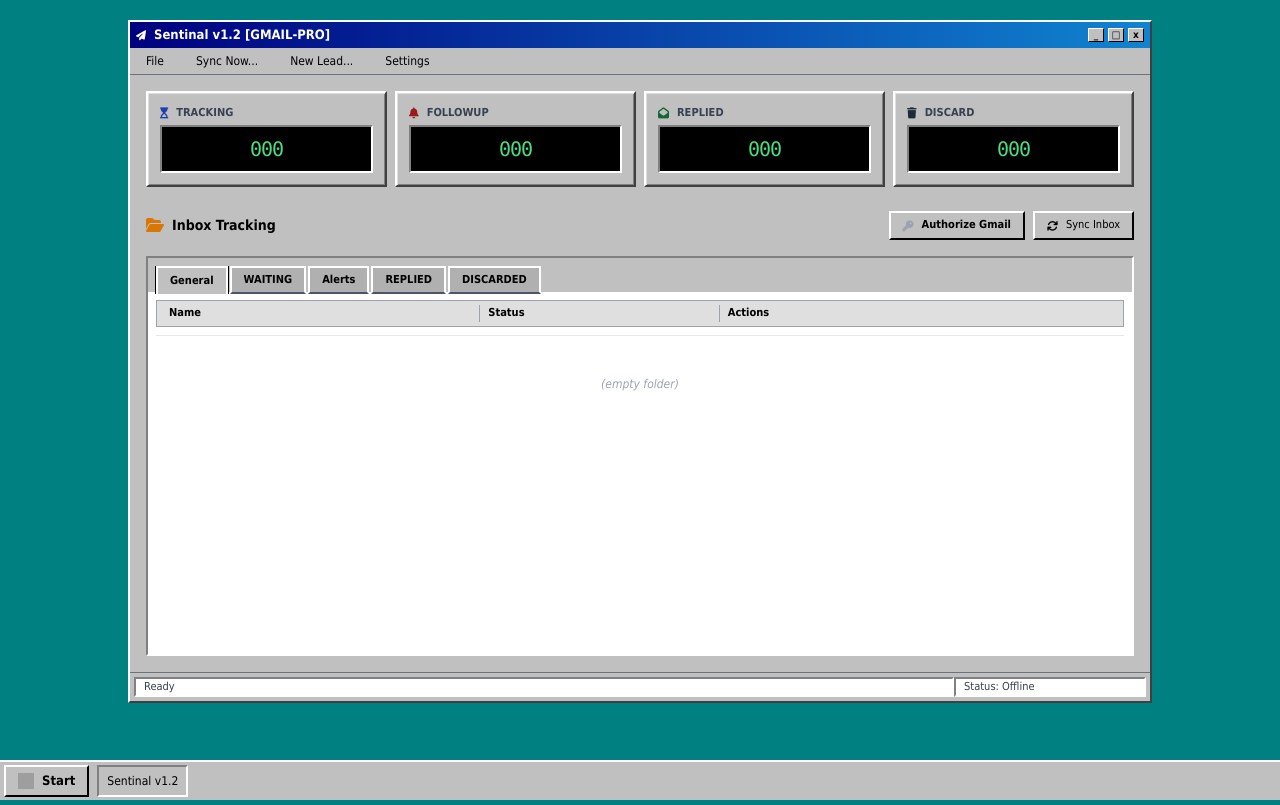
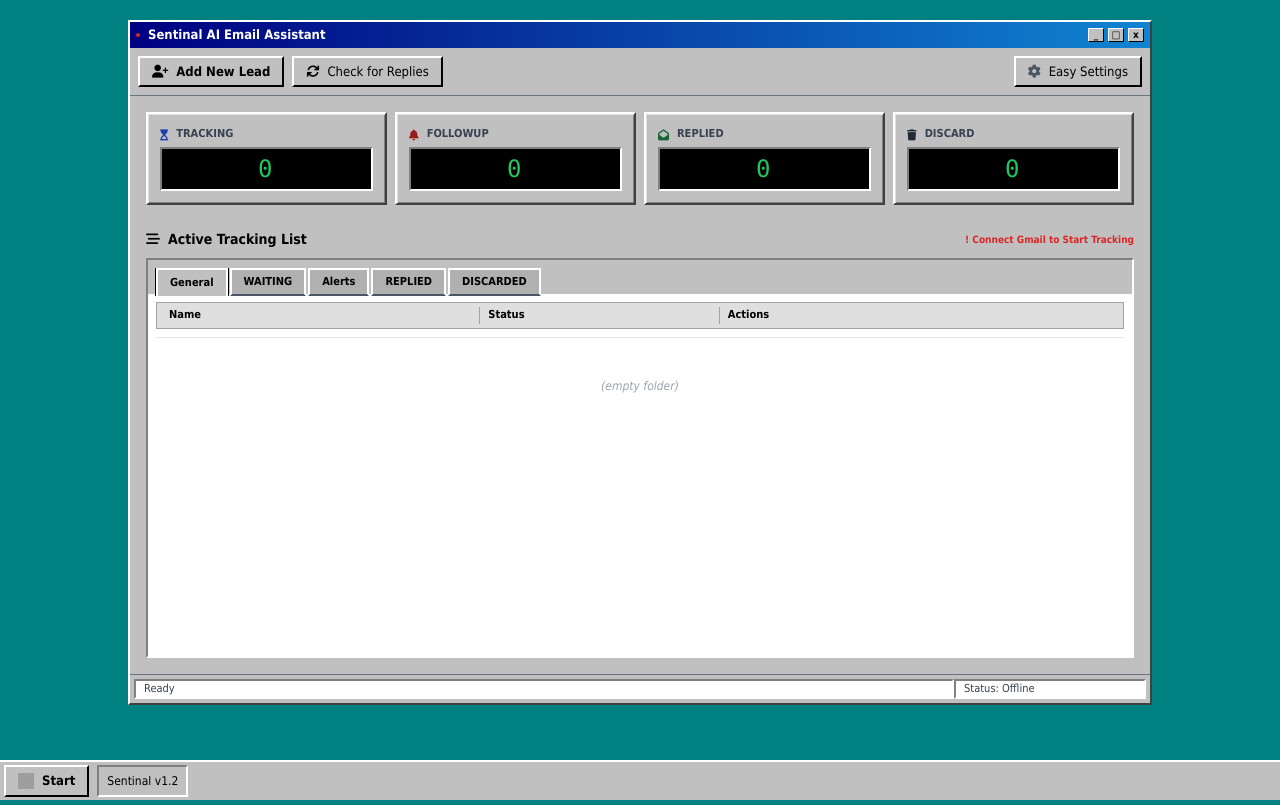
Before and after one commit to dhagamonish/sentinal---AI-Email-Tracker, a React (Vite) app: page / in a window 1280 px wide. Built offline with nearby package versions, Linux system fonts and the light colour scheme; grey boxes are pictures that could not be loaded.

Commit message:
UI: Complete simplification and fix syntax errors

```diff
--- a/App.tsx
+++ b/App.tsx
@@ -187,10 +187,11 @@ const App: React.FC = () => {
   return (
     <div className="max-w-5xl mx-auto pb-20">
       <div className="win95-outset overflow-hidden">
+        {/* Title Bar */}
         <div className="win95-titlebar">
           <div className="flex items-center gap-2">
-            <i className="fas fa-paper-plane text-[10px]"></i>
-            <span>Sentinal v1.2 [GMAIL-PRO]</span>
+            <i className="fas fa-radar text-[12px] bg-red-600 p-0.5 rounded-sm"></i>
+            <span>Sentinal AI Email Assistant</span>
           </div>
           <div className="flex gap-1">
             <button className="win95-close">_</button>
@@ -199,39 +200,37 @@ const App: React.FC = () => {
           </div>
         </div>
 
-        <div className="flex bg-[#c0c0c0] border-b border-gray-500 text-[12px] px-2 py-1 gap-4">
-          <button className="hover:bg-[#000080] hover:text-white px-2">File</button>
-          <button className="hover:bg-[#000080] hover:text-white px-2" onClick={syncWithGmail}>Sync Now...</button>
-          <button className="hover:bg-[#000080] hover:text-white px-2" onClick={() => setIsAddModalOpen(true)}>New Lead...</button>
-          <button className="hover:bg-[#000080] hover:text-white px-2" onClick={() => setIsSettingsOpen(true)}>Settings</button>
+        {/* Simplified Action Bar */}
+        <div className="flex bg-[#c0c0c0] border-b border-gray-500 text-[12px] p-2 gap-2">
+          <button className="win95-button flex items-center gap-2 font-bold" onClick={() => setIsAddModalOpen(true)}>
+            <i className="fas fa-user-plus"></i>
+            Add New Lead
+          </button>
+          <button className="win95-button flex items-center gap-2" onClick={syncWithGmail} disabled={isSyncing}>
+            <i className={`fas fa-sync ${isSyncing ? 'animate-spin' : ''}`}></i>
+            {isSyncing ? 'Scanning Inbox...' : 'Check for Replies'}
+          </button>
+          <div className="flex-1"></div>
+          <button className="win95-button flex items-center gap-2" onClick={() => setIsSettingsOpen(true)}>
+            <i className="fas fa-cog text-gray-600"></i>
+            Easy Settings
+          </button>
         </div>
 
         <div className="p-4 bg-[#c0c0c0]">
           <Dashboard stats={stats} total={emails.length} />
 
           <div className="mt-6">
-            <div className="flex items-center justify-between mb-4">
-              <div className="flex items-center gap-2">
-                <i className="fas fa-folder-open text-amber-600"></i>
-                <h2 className="text-[14px] font-bold">Inbox Tracking</h2>
-              </div>
-              <div className="flex gap-2">
-                <button
-                  onClick={handleConnectGmail}
-                  className="win95-button flex items-center gap-2 font-bold !text-[11px]"
-                >
-                  <i className={`fas fa-key ${gmailToken ? 'text-green-600' : 'text-gray-400'}`}></i>
-                  {gmailToken ? 'Token Active' : 'Authorize Gmail'}
+            <div className="flex items-center justify-between mb-2">
+              <h2 className="text-[14px] font-bold flex items-center gap-2">
+                <i className="fas fa-stream"></i>
+                Active Tracking List
+              </h2>
+              {!gmailToken && (
+                <button onClick={handleConnectGmail} className="text-[10px] text-red-600 font-bold hover:underline">
+                  ! Connect Gmail to Start Tracking
                 </button>
-                <button
-                  onClick={syncWithGmail}
-                  disabled={isSyncing}
-                  className="win95-button flex items-center gap-2 !text-[11px]"
-                >
-                  <i className={`fas fa-sync ${isSyncing ? 'animate-spin' : ''}`}></i>
-                  {isSyncing ? 'Syncing...' : 'Sync Inbox'}
-                </button>
-              </div>
+              )}
             </div>
 
             <div className="win95-inset bg-white min-h-[400px]">
@@ -314,23 +313,28 @@ const App: React.FC = () => {
             </div>
           </div>
         </div>
-      )}
+      )
+      }
 
-      {isAddModalOpen && (
+      {
+        isAddModalOpen && (
           <AddEmailModal
             onClose={() => setIsAddModalOpen(false)}
             onAdd={addEmail}
           />
-      )}
+        )
+      }
 
-      {selectedEmailForFollowUp && (
+      {
+        selectedEmailForFollowUp && (
           <FollowUpGenerator
             email={selectedEmailForFollowUp}
             onClose={() => setSelectedEmailForFollowUp(null)}
             onSend={recordFollowUp}
           />
-      )}
-    </div>
+        )
+      }
+    </div >
   );
 };
 
--- a/components/Dashboard.tsx
+++ b/components/Dashboard.tsx
@@ -23,10 +23,10 @@ const Dashboard: React.FC<Props> = ({ stats, total }) => {
             <i className={`fas ${card.icon} ${card.color}`}></i>
             <span>{card.label}</span>
           </div>
-          <div className="win95-inset bg-black p-2 text-center">
-             <span className="text-xl font-mono text-green-400 tracking-tighter">
-                {String(card.value).padStart(3, '0')}
-             </span>
+          <div className="win95-inset bg-black p-1 text-center">
+            <span className="text-2xl font-mono text-green-500 tracking-widest">
+              {card.value}
+            </span>
           </div>
         </div>
       ))}
--- a/components/EmailCard.tsx
+++ b/components/EmailCard.tsx
@@ -17,9 +17,9 @@ const EmailCard: React.FC<Props> = ({ email, onFollowUp, onReply, onDelete, onSi
   const [isAnalyzing, setIsAnalyzing] = useState(false);
 
   const statusTags = {
-    WAITING: { label: 'Waiting', color: 'text-blue-800' },
-    NEEDS_FOLLOW_UP: { label: 'ALARM!', color: 'text-red-700 font-black' },
-    REPLIED: { label: 'Replied', color: 'text-green-700' },
+    WAITING: { label: 'Waiting...', color: 'text-blue-700' },
+    NEEDS_FOLLOW_UP: { label: 'ACTION NEEDED', color: 'text-red-600 font-bold' },
+    REPLIED: { label: 'Replied!', color: 'text-green-600' },
     DISCARDED: { label: 'Closed', color: 'text-gray-500' },
   };
 
@@ -50,14 +50,14 @@ const EmailCard: React.FC<Props> = ({ email, onFollowUp, onReply, onDelete, onSi
             {statusTags[email.status].label} {email.followUpCount > 0 ? `(${email.followUpCount})` : ''}
           </span>
         </div>
-        <div className="flex-1 flex justify-end gap-2">
-            {email.status === 'NEEDS_FOLLOW_UP' && (
-                <button onClick={onFollowUp} className="win95-button !text-[10px] !py-0 !px-1 group-hover:!text-black">Action</button>
-            )}
-            <button onClick={() => setIsReplying(!isReplying)} className="win95-button !text-[10px] !py-0 !px-1 group-hover:!text-black">Log Reply</button>
-            <button onClick={() => setShowHistory(!showHistory)} className="win95-button !text-[10px] !py-0 !px-1 group-hover:!text-black">?</button>
-            <button onClick={onDelete} className="win95-button !text-[10px] !py-0 !px-1 group-hover:!text-black text-red-700 font-bold">X</button>
-            <button onClick={onSimulate} className="opacity-0 group-hover:opacity-100 px-1 text-[10px] hover:underline">Fast-fwd</button>
+        <div className="flex-1 flex justify-end gap-1">
+          {email.status === 'NEEDS_FOLLOW_UP' ? (
+            <button onClick={onFollowUp} className="win95-button !bg-red-200 font-bold !text-[10px] !py-0.5 group-hover:!text-black">Write Follow-up</button>
+          ) : email.status === 'WAITING' ? (
+            <button onClick={onSimulate} className="win95-button !text-[10px] !py-0.5 opacity-50 hover:opacity-100 group-hover:!text-black">Wait 24h</button>
+          ) : null}
+          <button onClick={() => setShowHistory(!showHistory)} className="win95-button !text-[10px] !py-0.5 group-hover:!text-black">History</button>
+          <button onClick={onDelete} className="win95-button !text-[10px] !py-0.5 text-red-700 group-hover:!text-red-500">Delete</button>
         </div>
       </div>
 
@@ -97,8 +97,7 @@ const EmailCard: React.FC<Props> = ({ email, onFollowUp, onReply, onDelete, onSi
                   <span className="uppercase font-bold"> {h.type}:</span>
                 </span>
                 {h.sentiment && (
-                        <span className={`font-bold px-1 ${
-                            h.sentiment.toLowerCase().includes('interested') && !h.sentiment.toLowerCase().includes('not')
+                  <span className={`font-bold px-1 ${h.sentiment.toLowerCase().includes('interested') && !h.sentiment.toLowerCase().includes('not')
                       ? 'bg-green-600 text-white'
                       : 'bg-gray-400 text-black'
                     }`}>
```
Lines whose indentation alone changed are shown as unchanged.
